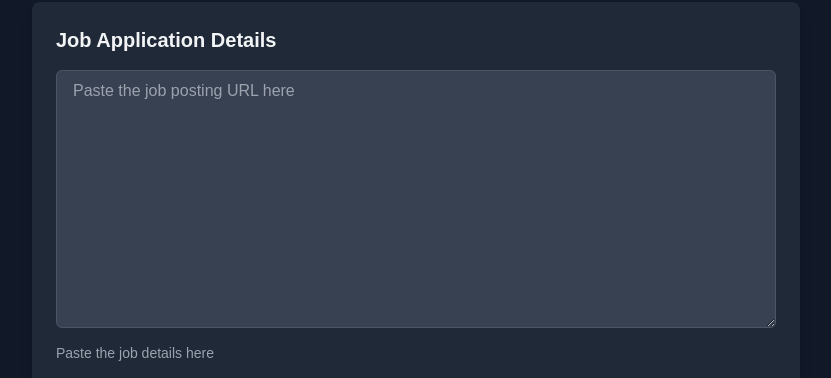
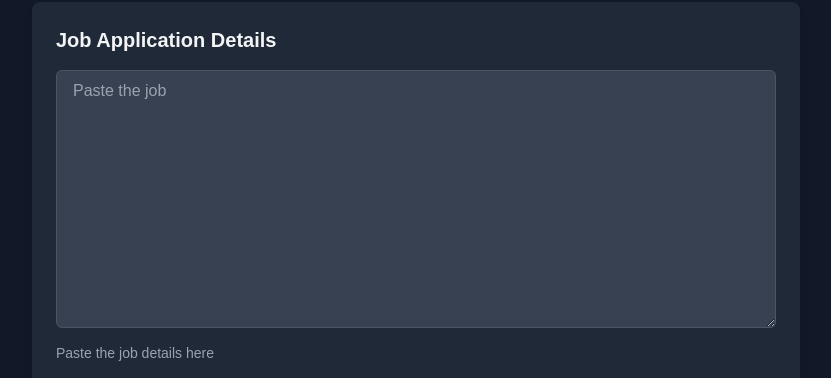
Before and after one commit to atiilla/motivation-letter-app, a Next.js app: page / in a window 1280 px wide. Shown: the part 190-568 px from the top of the page, without its empty margins (224-1055 px from the left). Built offline with nearby package versions, Linux system fonts and the light colour scheme.

Commit message:
Update job details textarea placeholder text

```diff
--- a/app/page.js
+++ b/app/page.js
@@ -141,7 +141,7 @@ export default function Home() {
             <textarea
               value={jobDetails}
               onChange={(e) => setJobDetails(e.target.value)}
-              placeholder="Paste the job posting URL here"
+              placeholder="Paste the job"
               className="w-full bg-gray-700 border border-gray-600 rounded-md px-4 py-2 focus:outline-none focus:ring-2 focus:ring-blue-500 text-gray-100"
               rows={10}
             />
```
